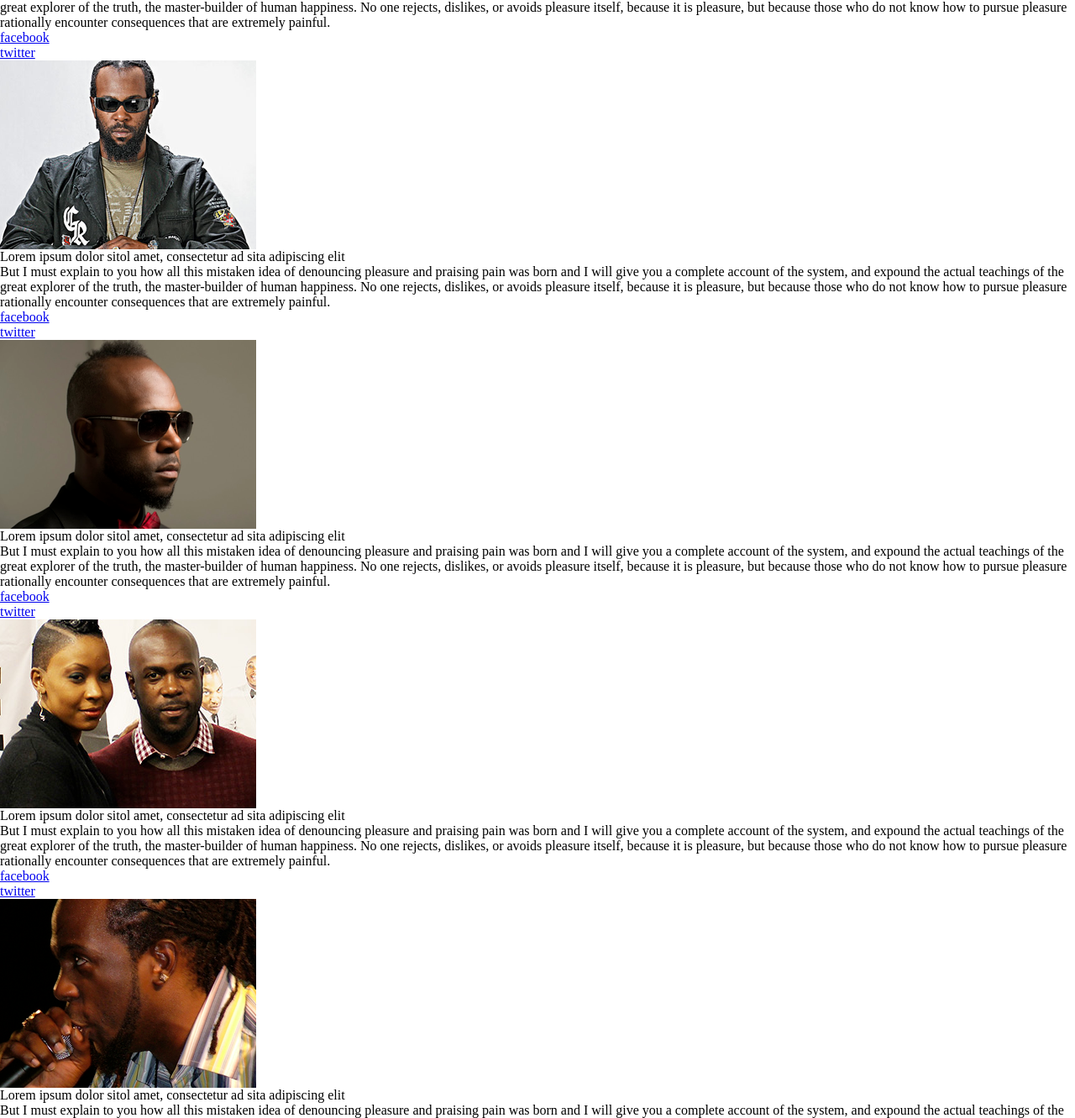
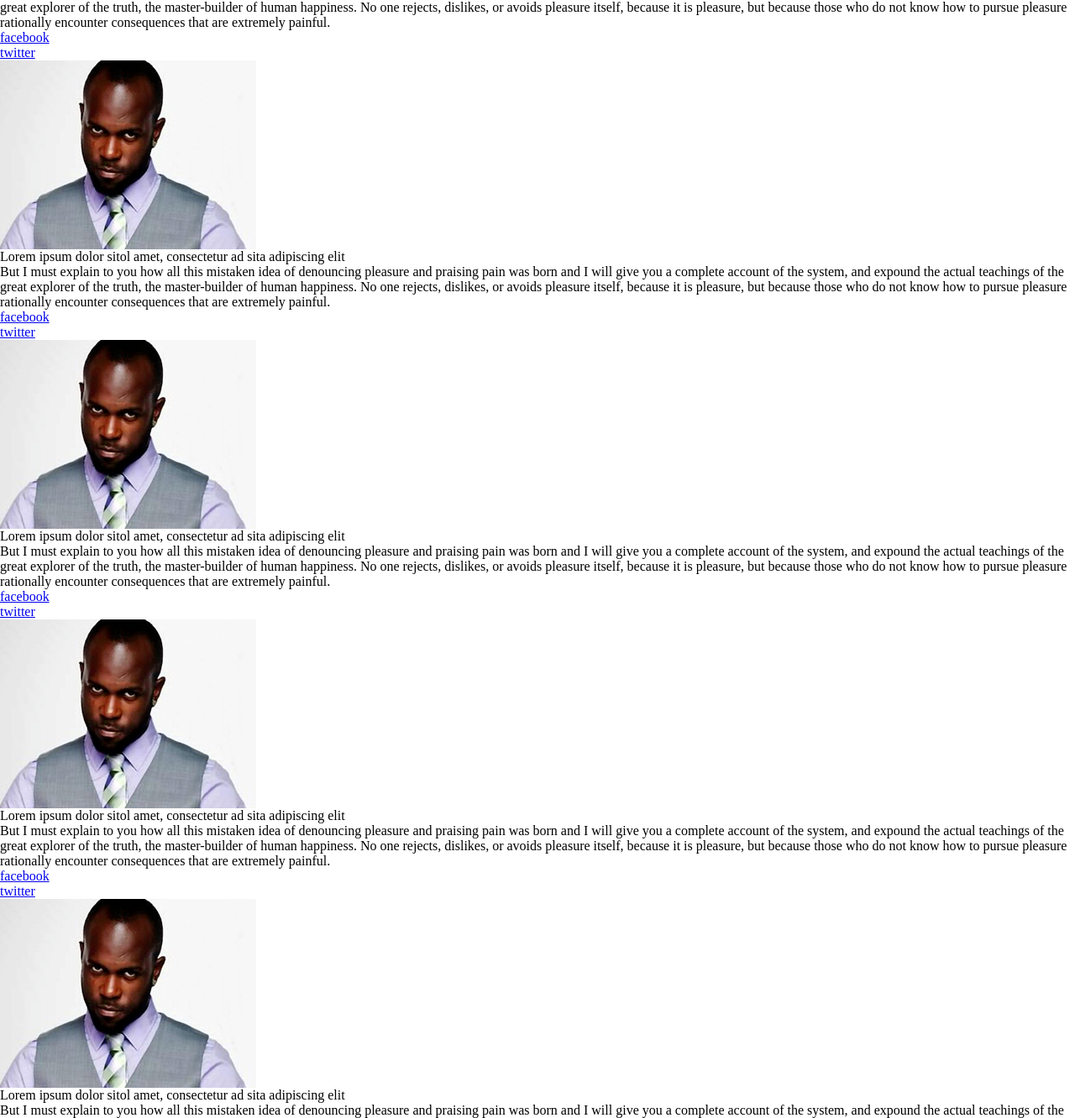
Before and after one commit to imparvez/ramba-theatre, a plain HTML site: page index.html in a window 1280 px wide. Shown: the part 477-1809 px from the top of the page at 84% size. Drawn offline with Linux system fonts and the light colour scheme; files whose address does not match are found by name.

Commit message:
Html updated

```diff
--- a/index.html
+++ b/index.html
@@ -97,7 +97,8 @@
               </ul>
             </div>
           </div><!--end of content-->
-              <img src="assets/images/image2.png" alt="teaser-img">
+          <div class="content"><!--start of content-->
+            <img src="assets/images/image1.png" alt="teaser-img">
             <div class="right-content">
               <h4>Lorem ipsum dolor sitol
               amet, consectetur ad sita
@@ -111,7 +112,7 @@
             </div>
           </div><!--end of content-->
           <div class="content"><!--start of content-->
-              <img src="assets/images/image3.png" alt="teaser-img">
+            <img src="assets/images/image1.png" alt="teaser-img">
             <div class="right-content">
               <h4>Lorem ipsum dolor sitol
               amet, consectetur ad sita
@@ -125,7 +126,7 @@
             </div>
           </div><!--end of content-->
           <div class="content"><!--start of content-->
-              <img src="assets/images/image4.png" alt="teaser-img">
+            <img src="assets/images/image1.png" alt="teaser-img">
             <div class="right-content">
               <h4>Lorem ipsum dolor sitol
               amet, consectetur ad sita
@@ -139,7 +140,7 @@
             </div>
           </div><!--end of content-->
           <div class="content"><!--start of content-->
-              <img src="assets/images/image5.png" alt="teaser-img">
+            <img src="assets/images/image1.png" alt="teaser-img">
             <div class="right-content">
               <h4>Lorem ipsum dolor sitol
               amet, consectetur ad sita
@@ -153,7 +154,7 @@
             </div>
           </div><!--end of content-->
           <div class="content"><!--start of content-->
-              <img src="assets/images/image6.png" alt="teaser-img">
+            <img src="assets/images/image1.png" alt="teaser-img">
             <div class="right-content">
               <h4>Lorem ipsum dolor sitol
               amet, consectetur ad sita
@@ -174,7 +175,7 @@
         </div><!--end of side-right-->
       </div><!--end of main-->
     </div><!--end of wrapper-->
-    </section><!--end of section-->
+  </section>
   <footer><!--start of footer-->
     <nav class="footer-nav">
       <ul>
@@ -191,7 +192,6 @@
     </div>
     <a href="FIXME">footer-logo</a>
   </footer><!--end of footer-->
-  </div><!--end of wrapper-->
 </div><!--end of container-->
 
 <script src="js/vendors/jquery-1.8.3.min.js"></script>
```
Also changed, not shown: assets/images/Layer 24.png (deleted), assets/images/Layer 25.png (deleted), assets/images/Layer 26 (1).png (deleted), assets/images/Layer 27.png (deleted), assets/images/Layer 28.png (deleted), assets/images/Layer 29.png (deleted). Lines whose indentation alone changed are shown as unchanged.
